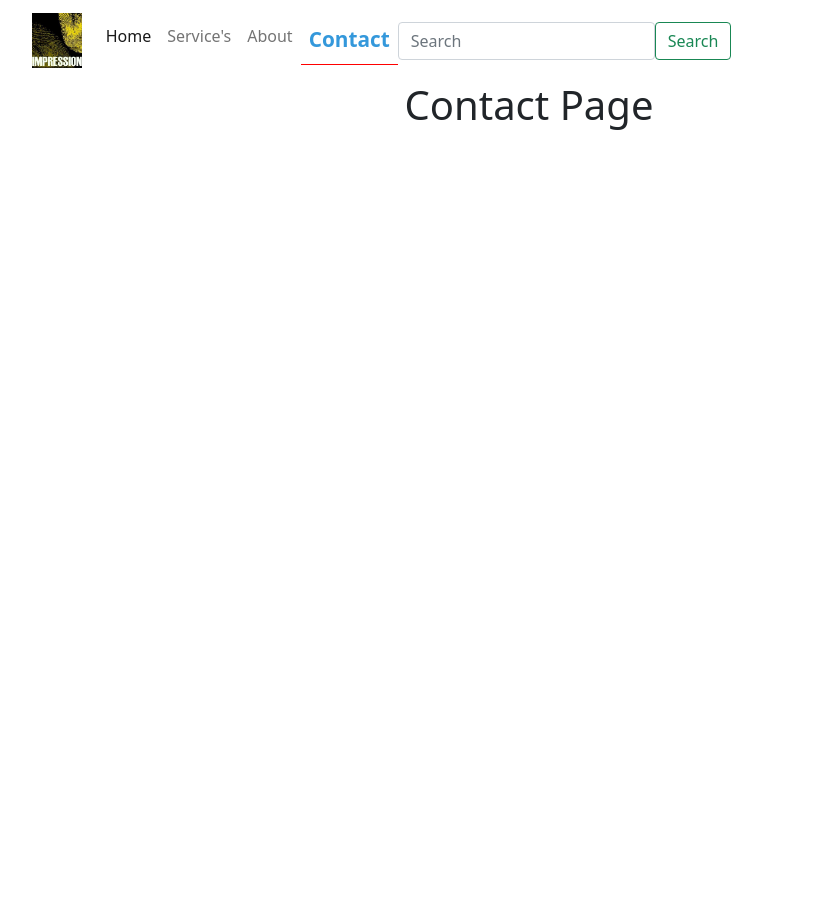
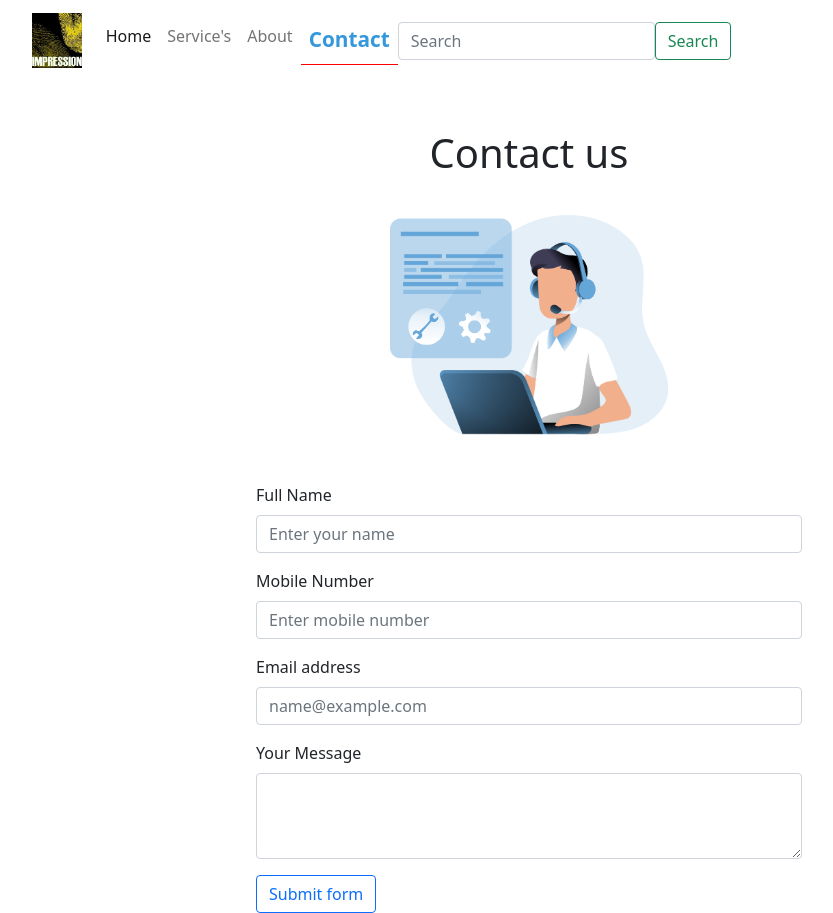
Before and after one commit to srehanpk/project-5, a React (Create React App) app: page /contact in a window 1280 px wide. Shown: the whole page, without its empty margins (111-944 px from the left). Before the commit the page ends 800 px from the top, so only its background shows below. Built offline with nearby package versions, Linux system fonts and the light colour scheme.

Commit message:
add contact page

```diff
--- a/src/App.css
+++ b/src/App.css
@@ -1,7 +1,11 @@
-.App {
+.img-div {
   text-align: center;
+}
+h1, h5 {
 
+  text-align: center;
 }
+
 .home{
 
   /* background-color: rgb(240, 205, 240); */
@@ -53,6 +57,14 @@
  margin-top: 30px;
 
 }
+.contact-img{
+
+  height: 250px;
+  padding-top: 30px;
+}
+.contact{
+  text-align: center;
+}
 .card {
 
   height: 380px;
@@ -62,7 +74,7 @@
   color: #3498db;
 
 }
-.card-btn{
-
-  margin-bottom: 1px;
+.code {
+  width: 50vw;
+  height: 100px;
 }
--- a/src/component/About.js
+++ b/src/component/About.js
@@ -20,7 +20,7 @@ function About() {
 
      <div className="row">
 
-      <div ref={homeText} className="col-md-6 pt-lg-0 ml-md-0 order-2 order-lg-1 d-flex justify-content-center flex-column">
+      <div ref={homeText} className="col-md-6 pt-lg-0 order-2 order-lg-1 d-flex justify-content-center flex-column">
       <h2> <strong className="brand-name"> About us</strong> </h2>
       <h6 className="my-3 text-secondary" >
       We are the team of highly professional developers to make web and mobile applications with latest technologies </h6>
@@ -30,7 +30,7 @@ function About() {
       </div>
       </div>
 
-      <div className="col-lg-6 order-2 order-lg-2 mt-lg-5 mb-lg-5 ">
+      <div className="col-lg-6 order-2 order-lg-2 img-div ">
       <img className="about-img" ref={homeImg} src={images} alt="header"/>
       </div>
 
--- a/src/component/Animate.js
+++ b/src/component/Animate.js
@@ -1,5 +1,15 @@
-import useWebAnimations, { fadeInRight, zoomIn } from "@wellyshen/use-web-animations";
+import useWebAnimations, { fadeInRight, slideInRight, zoomIn } from "@wellyshen/use-web-animations";
 
+
+export const CardAnimation =()=>{
+
+
+    const {ref} = useWebAnimations({slideInRight});
+
+    const anim = ref;
+
+    return {anim};
+};
 
 
 
--- a/src/component/Contact.js
+++ b/src/component/Contact.js
@@ -1,11 +1,47 @@
 import React from 'react';
-
+import "../../node_modules/bootstrap/dist/css/bootstrap.min.css";
+import "../../node_modules/bootstrap/dist/js/bootstrap.bundle";
+import images from '../png/contact.png';
 
 function Contact() {
   return (
-    <div className="contact">
-      <h1>Contact Page</h1>
+    <>
+    <div className="contact my-5">
+      <h1>Contact us</h1>
+      <div className="contact">
+      <img className="contact-img" src={images} alt="..."/>
+      </div>
     </div>
+    <div className="container contact-div">
+    <div className="row">
+    <div className="col-md-6 col-10 mx-auto">
+
+    <form>
+    <div className="mb-3">
+  <label className="form-label">Full Name</label>
+  <input type="text" className="form-control" id="exampleFormControlInput1" placeholder="Enter your name"/>
+</div>
+<div className="mb-3">
+  <label className="form-label">Mobile Number</label>
+  <input type="number" className="form-control" id="exampleFormControlInput1" placeholder="Enter mobile number"/>
+</div><div className="mb-3">
+<label className="form-label">Email address</label>
+<input type="email" className="form-control" id="exampleFormControlInput1" placeholder="name@example.com"/>
+</div>
+<div className="mb-3">
+  <label className="form-label">Your Message</label>
+  <textarea className="form-control" id="exampleFormControlTextarea1" rows="3"></textarea>
+</div>
+
+<div className="col-12">
+    <button className="btn btn-outline-primary" type="submit">Submit form</button>
+  </div>
+    </form>
+
+    </div>
+    </div>
+    </div>
+    </>
   );
 }
 
--- a/src/component/Home.js
+++ b/src/component/Home.js
@@ -20,7 +20,7 @@ function Home() {
 
      <div className="row">
 
-      <div ref={homeText} className="col-md-6 pt-lg-0 ml-md-0 order-2 order-lg-1 d-flex justify-content-center flex-column">
+      <div ref={homeText} className="col-md-6 pt-lg-0 order-2 order-lg-1 d-flex justify-content-center flex-column">
       <h2>Grow Your Business with  <strong className="brand-name"> IMPRESSION</strong> </h2>
       <h6 className="my-3 text-secondary" >
       We are the team of highly professional developers to make web and mobile applications with latest technologies </h6>
@@ -30,7 +30,7 @@ function Home() {
       </div>
       </div>
 
-      <div className="col-lg-6 order-2 order-lg-2 mt-lg-5 mb-lg-5 ">
+      <div className="col-lg-6 order-2 order-lg-2 img-div ">
       <img className="header-img" ref={homeImg} src={images} alt="header"/>
       </div>
 
--- a/src/component/Navbar.js
+++ b/src/component/Navbar.js
@@ -31,7 +31,7 @@ function Navbar() {
               </li>
 
               <li className="nav-item">
-                <NavLink exact  activeClassName="active-menu" className="nav-link" to="/contact">Contact</NavLink>
+                <NavLink exact activeClassName="active-menu" className="nav-link" to="/contact">Contact</NavLink>
               </li>
 
 
```
Also changed, not shown: src/component/Card.js (+3 -5 lines), src/component/Service.js (+6 -1 lines), src/png/contact.png (added).
